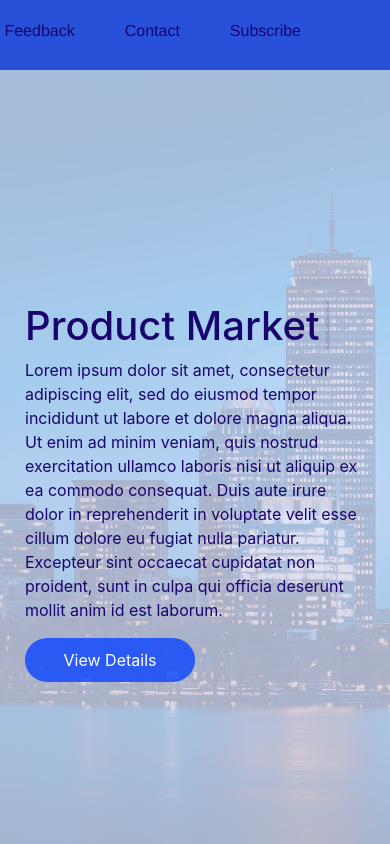
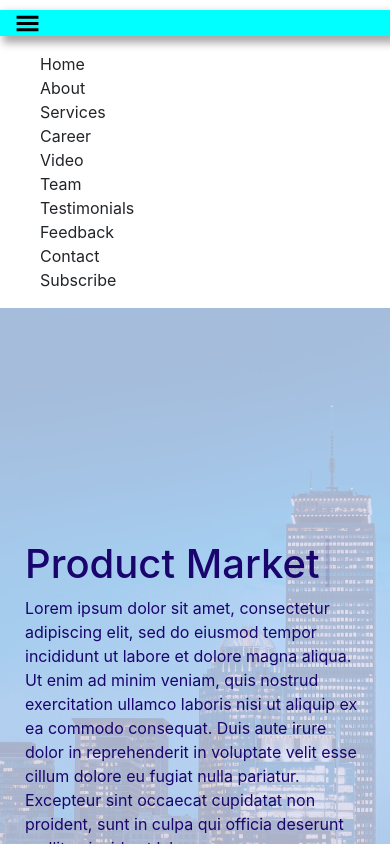
Before and after one commit to mayragann/CompanyPortfolio, a React (Create React App) app in the folder portfolio/: page / in a window 390 px wide. Shown: the top 844 px of the page. Built offline with nearby package versions, Linux system fonts and the light colour scheme; no server answers.

Commit message:
Started Mobile View Navbar component + Connected to App

```diff
--- a/portfolio/src/App.js
+++ b/portfolio/src/App.js
@@ -12,11 +12,13 @@ import Team from "./Components/Team/Team";
 import Feedback from "./Components/Feedback/Feedback";
 import Video from "./Components/Video/Video";
 import Career from "./Components/Career/Career";
+import NavbarMobileView from "./Components/NavbarMobileView/NavbarMobileView";
 
 function App() {
   return (
     <div>
       <Navbar />
+      <NavbarMobileView />
       <Home />
       <About />
       <Service />
--- a/portfolio/src/Components/Navbar/Navbar.css
+++ b/portfolio/src/Components/Navbar/Navbar.css
@@ -10,8 +10,12 @@
     text-align: center;
     justify-content: right;
     z-index: 1;
+}
 
-
+@media (max-width:1000px){
+    .navbar-main{
+        display: none;
+    }
 
 }
 
--- /dev/null
+++ b/portfolio/src/Components/NavbarMobileView/NavbarMobileView.css
@@ -0,0 +1,23 @@
+.mobile-view-header{
+    width: 100%;
+    background-color: aqua;
+    color: black;
+    margin-top: 10px;
+    color:black;
+    -webkit-box-shadow: 5px 5px 8px 2px rgba(0,0,0,0.34);
+    -moz-box-shadow: -13px 4px 8px 2px rgba(0,0,0,0.56);
+    box-shadow: 5px 5px 8px 2px rgba(0,0,0,0.34);
+}
+
+@media (min-width:900px){
+    .mobile-view-header{
+        display: none;
+    }
+
+}
+@media (max-width:890px){
+    .mobile-nav{
+        display: flex;
+    }
+
+}
--- /dev/null
+++ b/portfolio/src/Components/NavbarMobileView/NavbarMobileView.js
@@ -0,0 +1,103 @@
+import React from "react";
+import "./NavbarMobileView.css";
+import { Link } from "react-scroll";
+import { GiHamburgerMenu } from "react-icons/gi";
+
+const NavbarMobileView = () => {
+  return (
+    <div className="responsive-mobile-view">
+      <div className="container-fluid mobile-view-header">
+        <p>
+          <GiHamburgerMenu size={25} />
+        </p>
+      </div>
+      <div className="mobile-nav">
+      <ul>
+        <li className="nav-item">
+          <Link to="home" spy={true} smooth={true} offset={-100} duration={100}>
+            Home
+          </Link>
+        </li>
+
+        <li className="nav-item">
+          <Link to="about" spy={true} smooth={true} offset={-70} duration={100}>
+            About
+          </Link>
+        </li>
+
+        <li className="nav-item">
+          <Link
+            to="service"
+            spy={true}
+            smooth={true}
+            offset={-100}
+            duration={100}
+          >
+            Services
+          </Link>
+        </li>
+        <li className="nav-item">
+        <Link to="career" spy={true} smooth={true} offset={-100} duration={100}>
+            Career
+          </Link>
+          </li>
+        <li className="nav-item">
+          <Link
+            to="video"
+            spy={true}
+            smooth={true}
+            offset={-100}
+            duration={100}
+          >
+            Video
+          </Link>
+        </li>
+        <li className="nav-item">
+          <Link to="team" spy={true} smooth={true} offset={-100} duration={100}>
+            Team
+          </Link>
+        </li>
+
+        <li className="nav-item">
+          <Link
+            to="testimonials"
+            spy={true}
+            smooth={true}
+            offset={-100}
+            duration={100}
+          >
+            Testimonials
+          </Link>
+        </li>
+        <li className="nav-item">
+          <Link
+            to="feedback"
+            spy={true}
+            smooth={true}
+            offset={-100}
+            duration={100}
+          >
+            Feedback
+          </Link>
+        </li>
+        <li className="nav-item">Contact</li>
+
+        <li className="nav-item">
+          <Link
+            to="subscribe"
+            spy={true}
+            smooth={true}
+            offset={-100}
+            duration={100}
+          >
+            Subscribe
+          </Link>
+        </li>
+      </ul>
+
+      </div>
+    </div>
+  );
+};
+
+export default NavbarMobileView;
```
